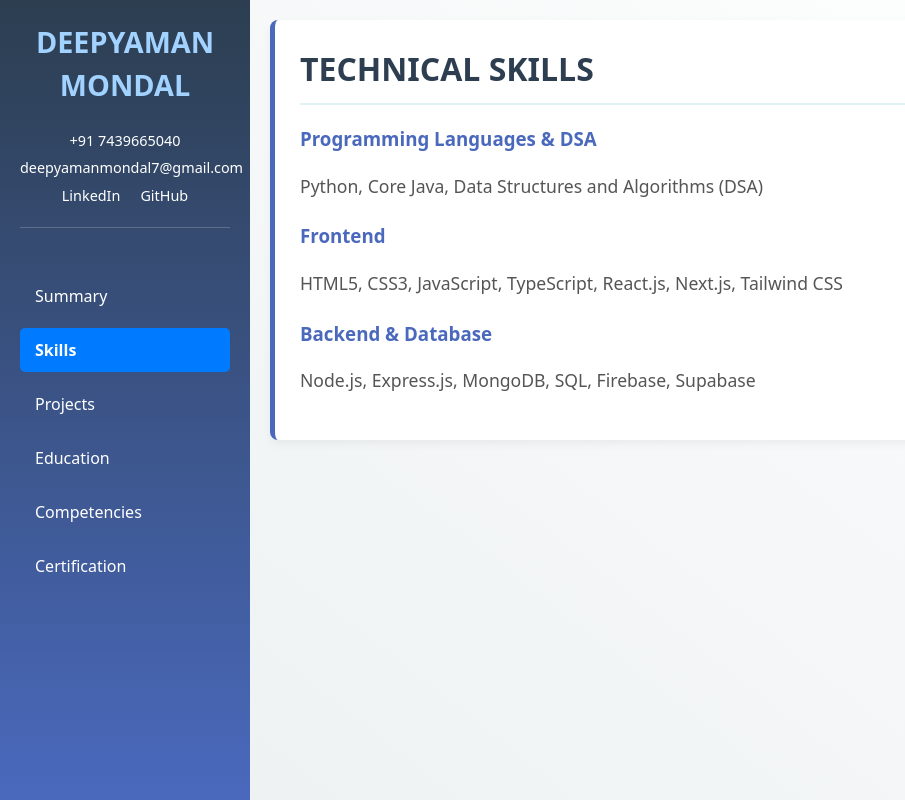
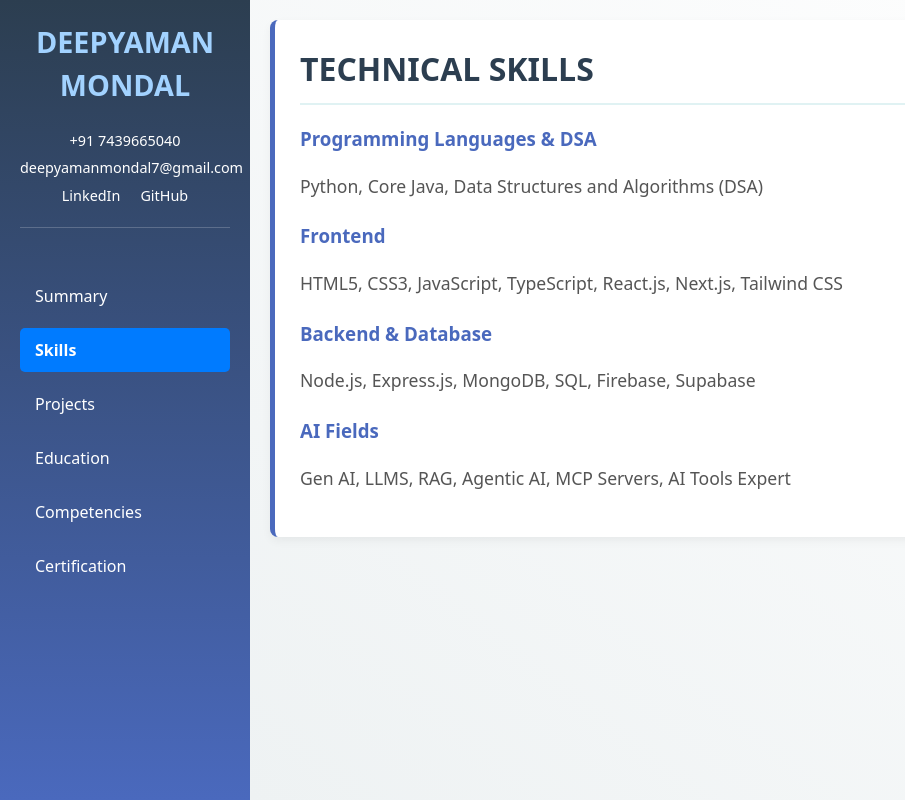
Before and after one commit to DevRony04/Portfolio, a React (Vite) app: page /skills in a window 1280 px wide. Shown: the whole page, without its empty margins (0-905 px from the left). Built offline with nearby package versions, Linux system fonts and the light colour scheme.

Commit message:
chages two

```diff
--- a/src/TechnicalSkills.jsx
+++ b/src/TechnicalSkills.jsx
@@ -20,6 +20,10 @@ function TechnicalSkills() {
         <h3>Backend & Database</h3>
         <p>{technicalSkills.backendDatabase}</p>
       </div>
+      <div className="skill-category">
+        <h3>AI Fields</h3>
+        <p>{technicalSkills.AIFields}</p>
+      </div>
     </div>
   );
 }
--- a/src/data.js
+++ b/src/data.js
@@ -21,7 +21,7 @@ Let's connect and build something impactful together! 🚀`,
     frontend: "HTML5, CSS3, JavaScript, TypeScript, React.js, Next.js, Tailwind CSS",
     backendDatabase: "Node.js, Express.js, MongoDB, SQL, Firebase, Supabase",
     programmingLanguages: "Python, Core Java, Data Structures and Algorithms (DSA)",
-    aiFields: "Gen AI, LLMS, RAG, Agentic AI, MCP Servers",
+    AIFields: "Gen AI, LLMS, RAG, Agentic AI, MCP Servers, AI Tools Expert",
   },
   projects: [
     {
```
